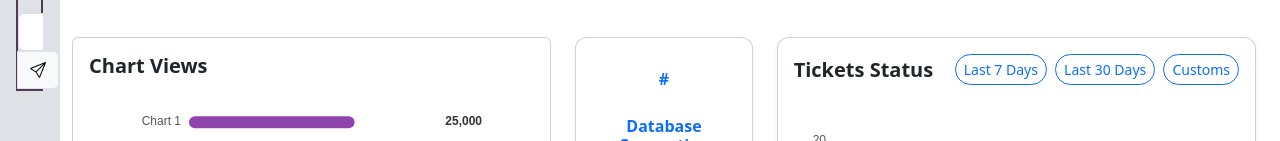
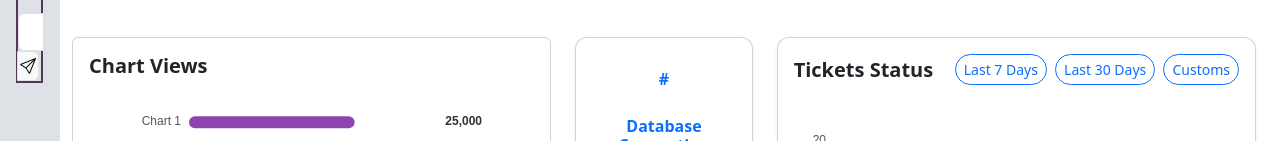
Before and after one commit to ScaleBI/console-ui, a website built with Vite: page home.html in a window 1280 px wide. Shown: the part 610-751 px from the top of the page. Built offline with nearby package versions, Linux system fonts and the light colour scheme.

```diff
--- a/home.html
+++ b/home.html
@@ -55,7 +55,7 @@
     <!-- Input group -->
     <div class="input-group">
       <input class="form-control" type="search" placeholder="Ask me anything" aria-label="Search">
-      <button class="btn btn-light border" type="submit">
+      <button class="btn btn-light border" type="submit" style="padding: 2px;">
         <i class="bi bi-send"></i>
       </button>
     </div>
```
